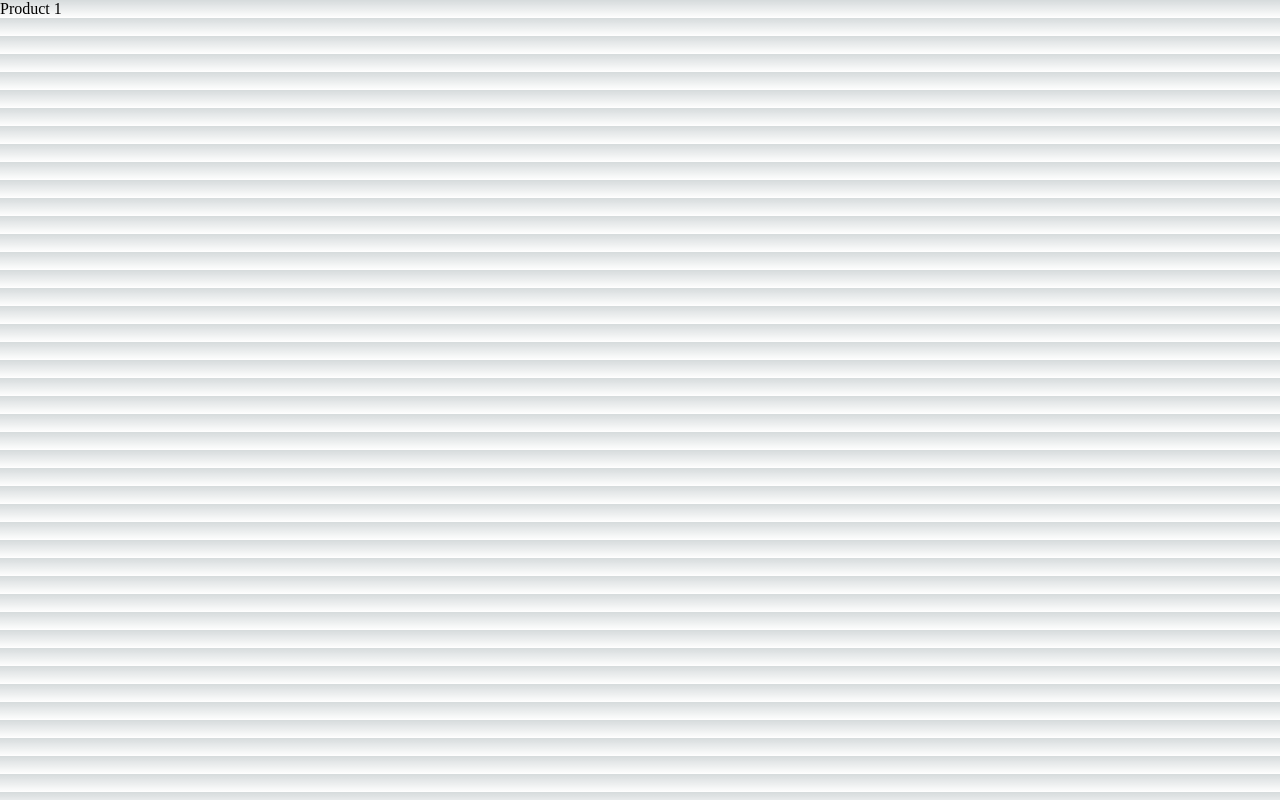
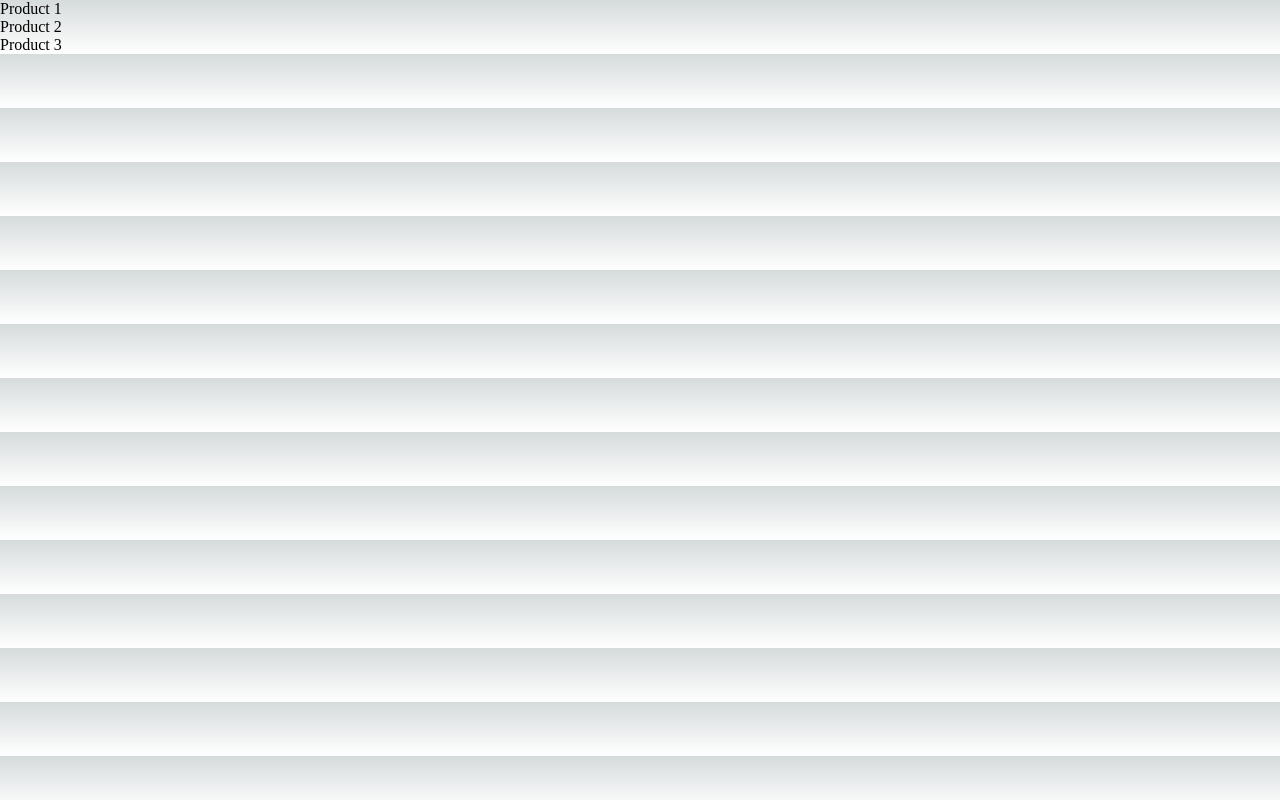
Before and after one commit to 4kbr/nextjs-guide, a Next.js app: page / in a window 1280 px wide. Built offline with nearby package versions, Linux system fonts and the light colour scheme.

Commit message:
add data dummy json to getStaticProps

```diff
--- /dev/null
+++ b/data/dummy-backend.json
@@ -0,0 +1,7 @@
+{
+  "products": [
+    { "id": "p1", "title": "Product 1", "description": "This is product 1" },
+    { "id": "p2", "title": "Product 2", "description": "This is product 2" },
+    { "id": "p3", "title": "Product 3", "description": "This is product 3" }
+  ]
+}
--- a/pages/index.tsx
+++ b/pages/index.tsx
@@ -1,4 +1,6 @@
 import { GetStaticProps } from "next";
+import fs from "fs/promises";
+import path from "path";
 
 export default function Home({ products }: { products: Array<any> }) {
   console.log({ products });
@@ -15,9 +17,16 @@ export default function Home({ products }: { products: Array<any> }) {
 }
 
 export const getStaticProps: GetStaticProps = async (context) => {
+  const filePath: string = path.join(
+    process.cwd(),
+    "data",
+    "dummy-backend.json"
+  );
+  const jsonData = await fs.readFile(filePath);
+  const { products } = JSON.parse(jsonData.toString());
   return {
     props: {
-      products: [{ id: "p1", title: "Product 1" }],
+      products,
     },
   };
 };
```
